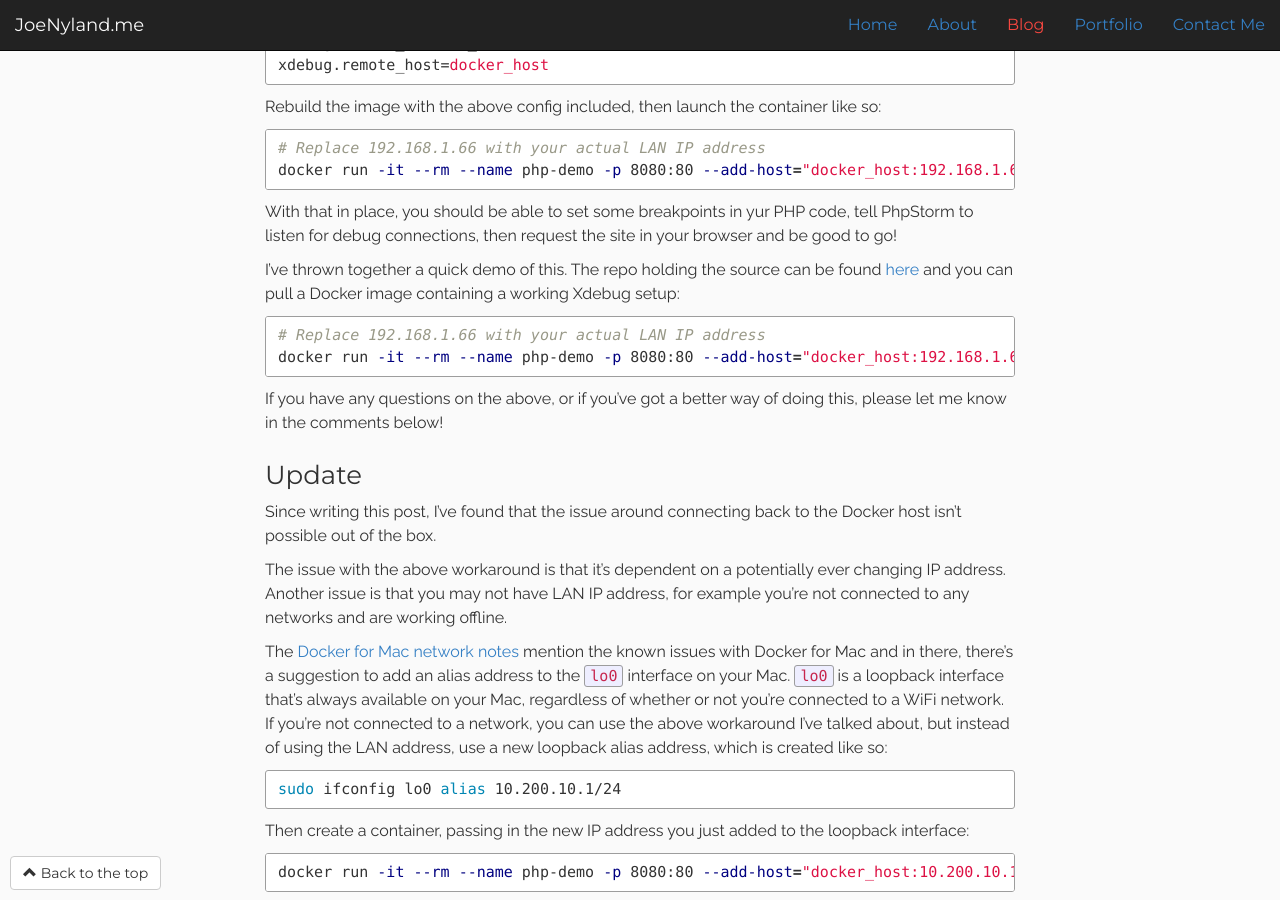
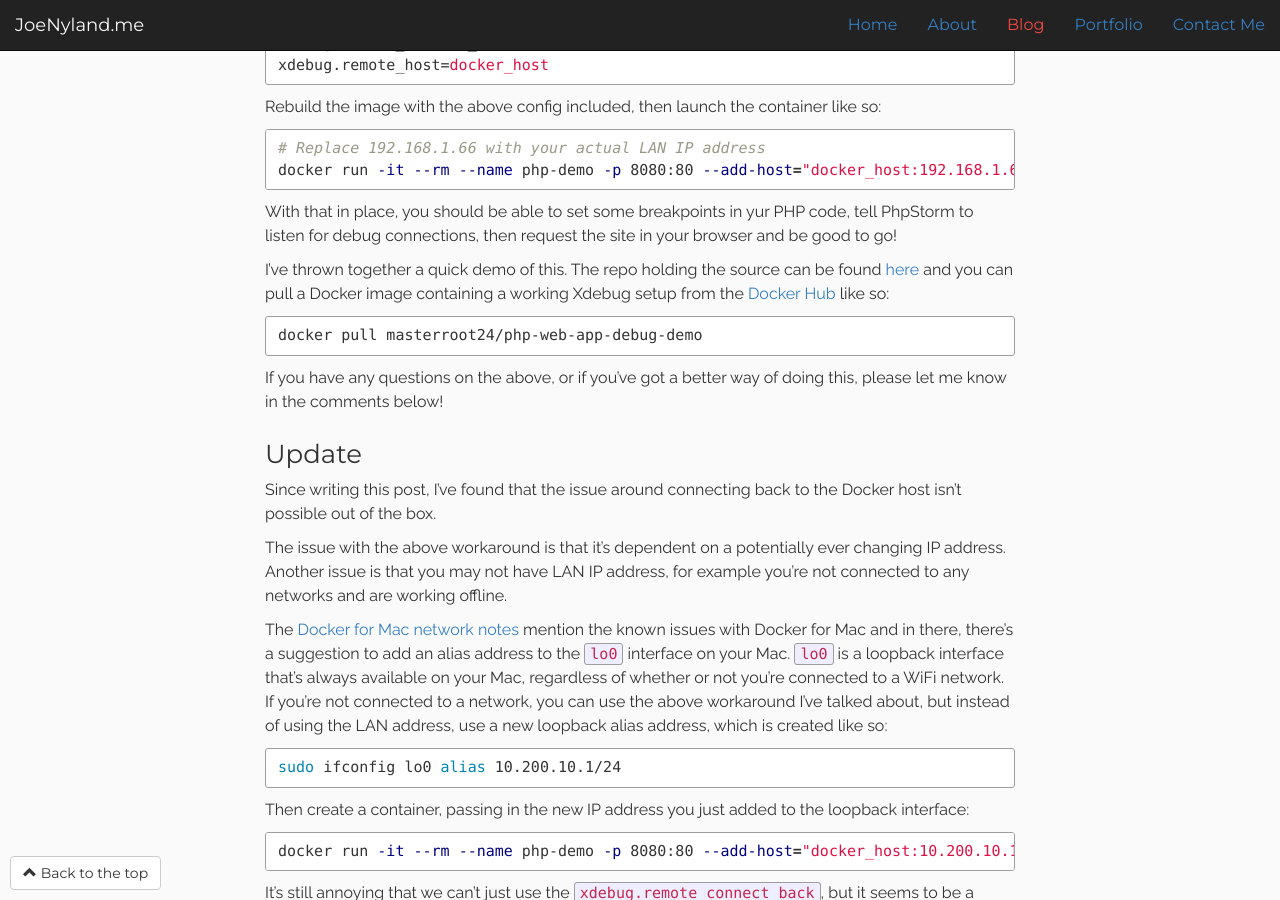
Before and after one commit to JoeNyland/joenyland.github.io, a Jekyll site: the page built from _posts/2016-10-16-debug-a-php-app-in-a-docker-container-using-xdebug.md, in a window 1280 px wide and 900 px high, scrolled down 2640 px. Built offline with Jekyll 4.4.1, drawn with Linux system fonts in a browser that asks for light colours; nearby versions of some CDN libraries; comment, search, counter and statistics services are not loaded; a style sheet for code colours, icons or effects is not loaded.

Commit message:
Update link to Docker image

````diff
--- a/_posts/2016-10-16-debug-a-php-app-in-a-docker-container-using-xdebug.md
+++ b/_posts/2016-10-16-debug-a-php-app-in-a-docker-container-using-xdebug.md
@@ -141,12 +141,10 @@ docker run -it --rm --name php-demo -p 8080:80 --add-host="docker_host:192.168.1
 With that in place, you should be able to set some breakpoints in yur PHP code, tell PhpStorm to listen for debug
 connections, then request the site in your browser and be good to go!
 
-I've thrown together a quick demo of this. The repo holding the source can be found [here][demo-repo] and you can pull a Docker
-image containing a working Xdebug setup:
+I've thrown together a quick demo of this. The repo holding the source can be found [here][demo-repo] and you can pull a Docker image containing a working Xdebug setup from the [Docker Hub][docker-hub-demo-image] like so:
 
 ```bash
-# Replace 192.168.1.66 with your actual LAN IP address
-docker run -it --rm --name php-demo -p 8080:80 --add-host="docker_host:192.168.1.66" masterroot24/php-web-app-debug-demo
+docker pull masterroot24/php-web-app-debug-demo
 ```
 
 If you have any questions on the above, or if you've got a better way of doing this, please let me know in the comments
@@ -192,3 +190,4 @@ networking implementation on Macs improves.
 [docker-for-mac-network-known-issues]: https://docs.docker.com/docker-for-mac/networking/#/known-limitations-use-cases-and-workarounds
 [xdebug-connect-back]: https://xdebug.org/docs/all_settings#remote_connect_back
 [docker-for-mac-network-notes]: https://docs.docker.com/docker-for-mac/networking/#/use-cases-and-workarounds
+[docker-hub-demo-image]: https://hub.docker.com/r/masterroot24/php-web-app-debug-demo/
````
